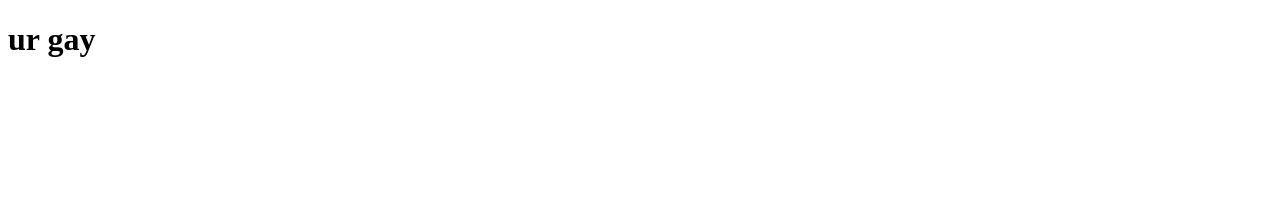
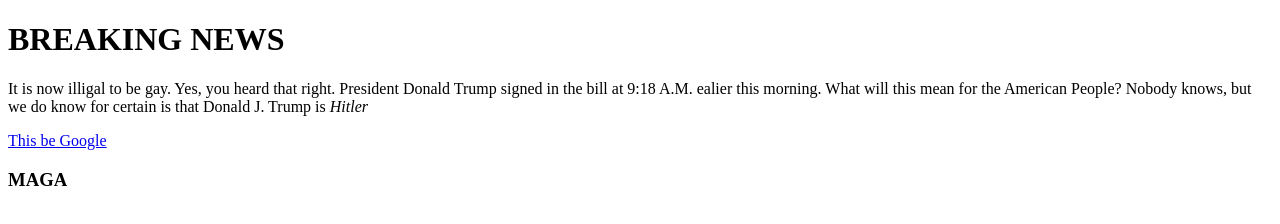
Before and after one commit to testaccount421/Random-HTML, a plain HTML site: page index.html in a window 1280 px wide. Drawn offline with Linux system fonts and the light colour scheme.

Commit message:
Update index.html

```diff
--- a/index.html
+++ b/index.html
@@ -1,11 +1,27 @@
 <!DOCTYPE html>
-<head>
-  <title>test</title>
-</head>
-<body>
+<html>
+    <head>
+        <title>Test</title>
+        <link rel="stylesheet" type="text/css" href="styles.css">
+    </head>
+    <body>
 
-<h1>ur gay</h1>
+        <h1>BREAKING NEWS</h1>
 
+        <p>It is now illigal to be gay. Yes, you heard that right. President Donald Trump
+        signed in the bill at 9:18 A.M. ealier this morning. What will this mean for the American
+        People? Nobody knows, but we do know for certain is that Donald J. Trump is <em>Hitler</em> </p>
 
+        <div id="link">
+        <a href="https://www.google.com" target="_blank">This be Google</a>
+        </div>
 
-</body>
+        <!--
+        <h2 class="ud">Up</h2>
+        <h2 class="ud">Down</h2>
+        -->
+
+        <h3 id="maga">MAGA</h3>
+
+    </body>
+</html>
```
